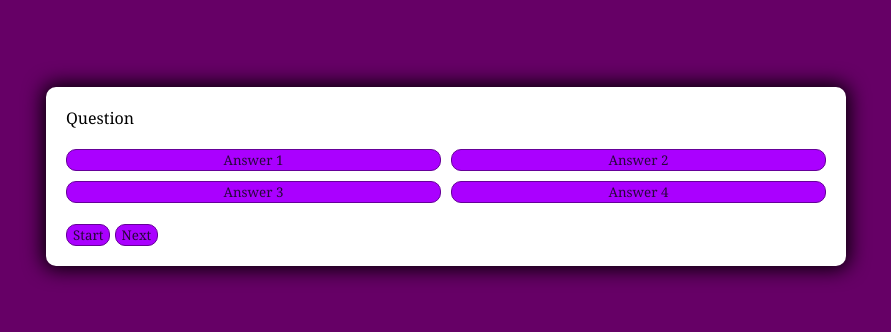
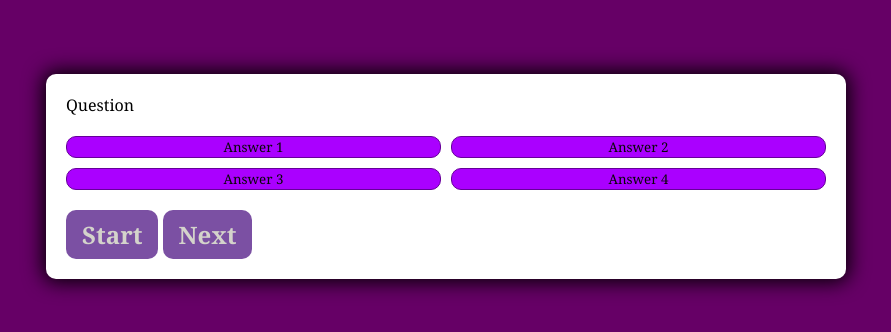
Before and after one commit to anele-manaka/Simple-Quiz-App, a plain HTML site: page index.html in a window 1280 px wide. Shown: the part 224-556 px from the top of the page, without its empty margins (194-1085 px from the left). Drawn offline with Linux system fonts and the light colour scheme.

Commit message:
added more styling to the CSS

```diff
--- a/style.css
+++ b/style.css
@@ -52,10 +52,28 @@ body.incorrect {
     border: 1px solid hsl(var(--hue), 100%, 30%);
     border-radius: 10px;
     padding: 10px, 20px;
-    color: rgb(38, 8, 58);
+    color: rgb(8, 7, 7);
     outline: none;
 }
 
 .btn:hover {
     border-color: black;
 }
+
+.btn.incorrect {
+    --hue: var(--hue-incorrect);
+}
+
+.btn.correct {
+    --hue: var(--hue-correct);
+}
+
+.start-btn, .next-btn {
+    font-size: 1.5rem;
+    font-weight: bold;
+    padding: 8px 16px;
+    background-color: rgb(123, 80, 163);
+    color: rgb(212, 211, 203);
+    border: darkmagenta;
+
+}
```
